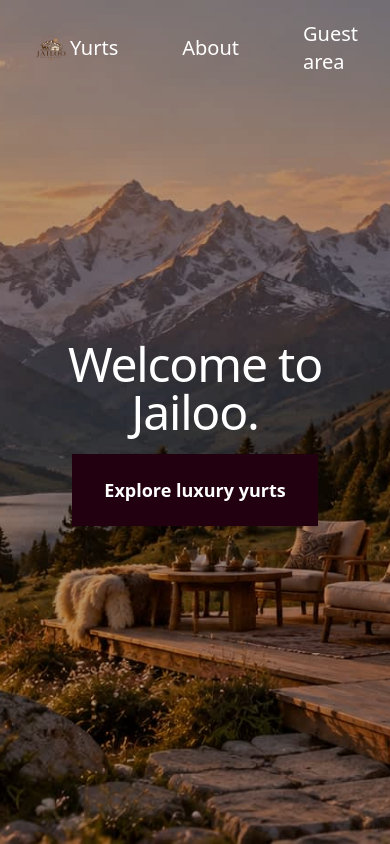
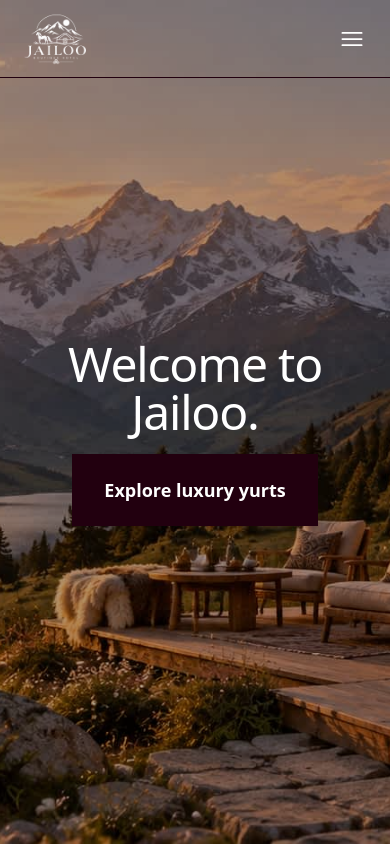
Before and after one commit to shay122990/jailoo-boutique-yurts, a Next.js app: page / in a window 390 px wide. Built offline with nearby package versions, Linux system fonts and the light colour scheme.

Commit message:
made navigation responsive, conditionally rendering logo and links based on path

```diff
--- a/src/app/_components/Header.js
+++ b/src/app/_components/Header.js
@@ -1,15 +1,13 @@
 import Navigation from "./Navigation";
 import Logo from "./Logo";
 
-function Header() {
+export default function Header() {
   return (
-    <header className="border-b border-primary-900 px-8 py-5">
-      <div className="flex justify-between items-center max-w-7xl mx-auto">
+    <header className="relative z-20 border-b border-primary-900/30 px-4 py-3 sm:px-6 sm:py-4 lg:px-8">
+      <div className="mx-auto flex max-w-7xl items-center justify-between gap-4">
         <Logo />
         <Navigation />
       </div>
     </header>
   );
 }
-
-export default Header;
--- a/src/app/_components/Logo.js
+++ b/src/app/_components/Logo.js
@@ -1,8 +1,16 @@
+"use client";
+
 import Image from "next/image";
 import Link from "next/link";
-import logo from "../../../public/jailoo-brown.png";
+import { usePathname } from "next/navigation";
+
+import logoLight from "../../../public/jailoo-white.png";
+import logoBrown from "../../../public/jailoo-brown.png";
 
 function Logo() {
+  const pathname = usePathname();
+  const logo = pathname === "/" ? logoLight : logoBrown;
+
   return (
     <Link href="/" className="z-10 flex items-center gap-4">
       <Image
--- a/src/app/_components/Navigation.js
+++ b/src/app/_components/Navigation.js
@@ -1,25 +1,71 @@
+"use client";
+
+import { useState } from "react";
 import Link from "next/link";
+import { usePathname } from "next/navigation";
+import { Bars3Icon, XMarkIcon } from "@heroicons/react/24/outline";
+
+const links = [
+  { href: "/yurts", label: "Yurts" },
+  { href: "/about", label: "About" },
+  { href: "/account", label: "Guest area" },
+];
 
 export default function Navigation() {
+  const [isOpen, setIsOpen] = useState(false);
+  const pathname = usePathname();
+
+  const iconColor = pathname === "/" ? "text-white" : "text-plum";
+
+  const linkColor = pathname === "/" ? "text-white" : "text-plum";
+
   return (
-    <nav className="z-10 text-xl">
-      <ul className="flex gap-16 items-center text-white">
-        <li>
-          <Link href="/yurts" className="hover:text transition-colors">
-            Yurts
-          </Link>
-        </li>
-        <li>
-          <Link href="/about" className="hover:text transition-colors">
-            About
-          </Link>
-        </li>
-        <li>
-          <Link href="/account" className="hover:text transition-colors">
-            Guest area
-          </Link>
-        </li>
+    <nav className="relative z-20 text-lg">
+      {/* Desktop navigation */}
+      <ul className="hidden items-center gap-8 lg:flex xl:gap-12">
+        {links.map((link) => (
+          <li key={link.href}>
+            <Link
+              href={link.href}
+              className={`${linkColor} transition-colors hover:opacity-70`}
+            >
+              {link.label}
+            </Link>
+          </li>
+        ))}
       </ul>
+
+      {/* Mobile menu button */}
+      <button
+        type="button"
+        className={`flex items-center justify-center rounded-md p-2 transition-colors hover:bg-black/5 lg:hidden ${iconColor}`}
+        aria-label={isOpen ? "Close navigation menu" : "Open navigation menu"}
+        aria-expanded={isOpen}
+        onClick={() => setIsOpen((open) => !open)}
+      >
+        {isOpen ? (
+          <XMarkIcon className="h-7 w-7" />
+        ) : (
+          <Bars3Icon className="h-7 w-7" />
+        )}
+      </button>
+
+      {/* Mobile dropdown */}
+      {isOpen && (
+        <ul className="absolute right-0 top-full mt-3 flex min-w-48 flex-col gap-1 rounded-lg bg-white p-3 text-stone-800 shadow-xl lg:hidden">
+          {links.map((link) => (
+            <li key={link.href}>
+              <Link
+                href={link.href}
+                onClick={() => setIsOpen(false)}
+                className="block rounded-md px-4 py-3 transition-colors hover:bg-stone-100"
+              >
+                {link.label}
+              </Link>
+            </li>
+          ))}
+        </ul>
+      )}
     </nav>
   );
 }
```
